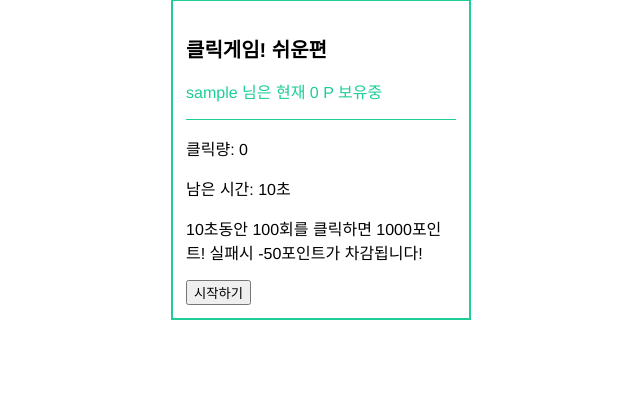
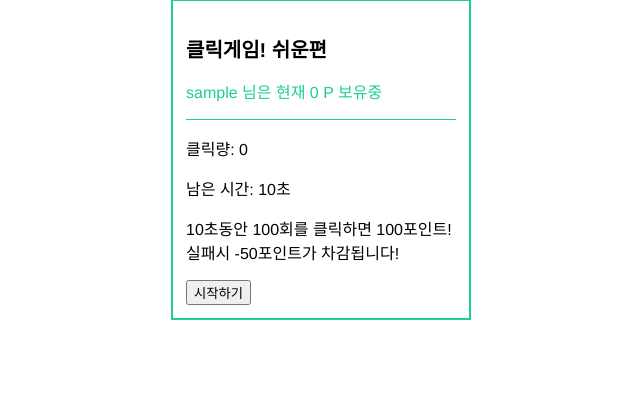
Before and after one commit to halamgang/noisyitphp, a PHP site: page /game/game3.php in a window 1280 px wide. Shown: the part 249-660 px from the top of the page, without its empty margins (319-959 px from the left). Run offline with PHP 8.4, Linux system fonts and the light colour scheme; the visitor is signed in with stand-in values (Sample User, id 1).

Commit message:
Update game3.php

```diff
--- a/game/game3.php
+++ b/game/game3.php
@@ -75,9 +75,9 @@ if ($_SERVER['REQUEST_METHOD'] === 'POST') {
     });
 
     timer = setTimeout(function() {
-        if (clickCount >= 15) {
+        if (clickCount >= 10) {
             var xhr = new XMLHttpRequest();
-            xhr.open('POST', 'game.php', true);
+            xhr.open('POST', 'game3.php', true);
             xhr.setRequestHeader('Content-Type', 'application/x-www-form-urlencoded');
             xhr.onreadystatechange = function() {
                 if (xhr.readyState === 4 && xhr.status === 200) {
@@ -116,7 +116,7 @@ echo "</p>";
 <div id="click-count-container">
     <p>클릭량: <span id="click-count">0</span></p>
     <p>남은 시간: <span id="remaining-time">10</span>초</p>
-    <p>10초동안 100회를 클릭하면 1000포인트! 실패시 -50포인트가 차감됩니다!</p>
+    <p>10초동안 100회를 클릭하면 100포인트! 실패시 -50포인트가 차감됩니다!</p>
 </div>
 
 <!-- 변경된 부분: 시작하기 버튼 추가 -->
@@ -142,7 +142,7 @@ document.getElementById('start-button').addEventListener('click', function() {
 
             if (clickCount >= 100) {
                 alert('성공');
-                updatePoints(1000); // 성공 시 포인트 추가 (예시로 100 포인트 추가)
+                updatePoints(100); // 성공 시 포인트 추가 (예시로 100 포인트 추가)
             } else {
                 alert('실패');
                 updatePoints(-50); // 실패 시 포인트 감소 (예시로 50 포인트 감소)
```
